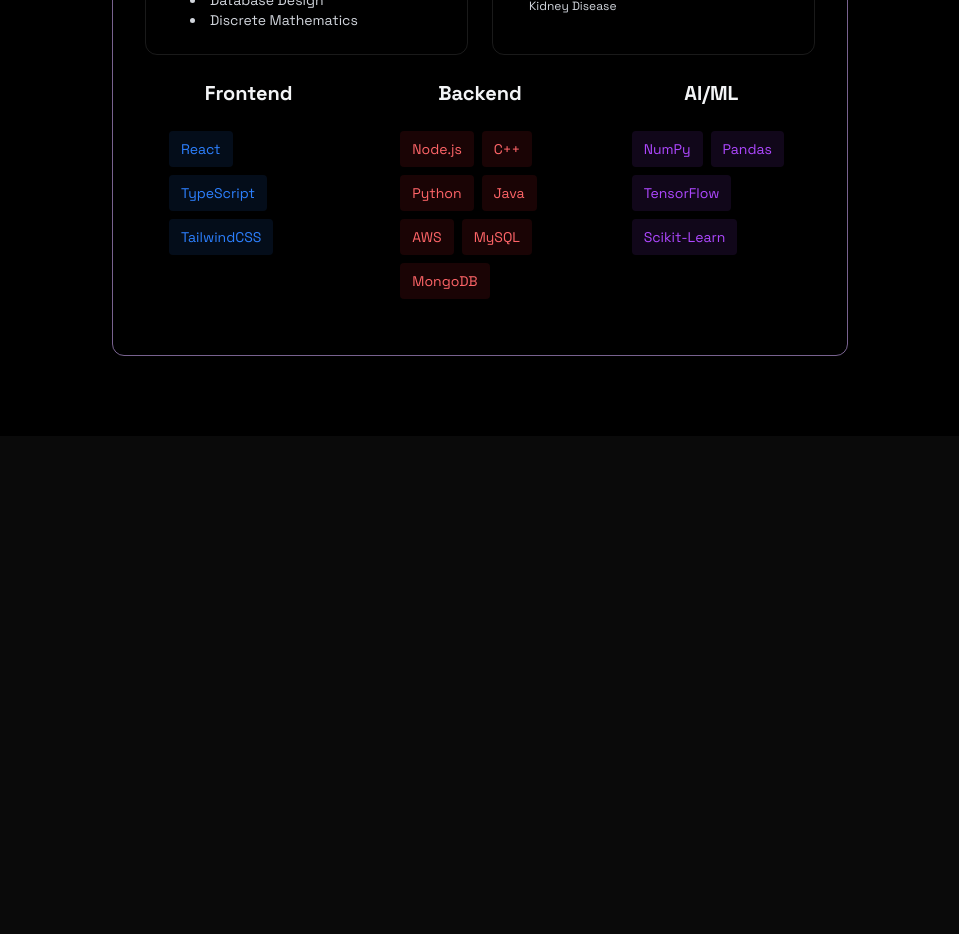
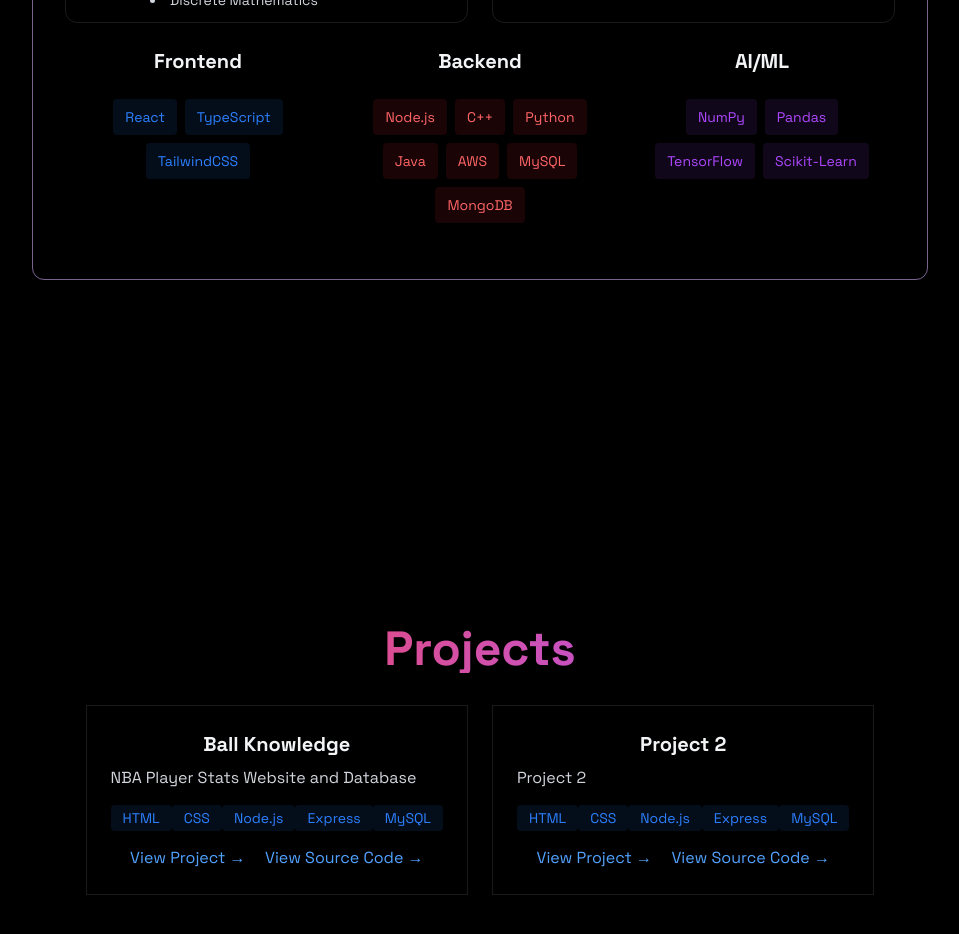
Before and after one commit to pr33tpatel/preet-dev, a React (Vite) app: page / in a window 1280 px wide. Shown: the part 1320-2254 px from the top of the page, without its empty margins (160-1119 px from the left). Before the commit the page ends 1756 px from the top, so only its background shows below. Built offline with nearby package versions, Linux system fonts and the light colour scheme.

Commit message:
added projects section, did some other minor touches

```diff
--- a/package.json
+++ b/package.json
@@ -24,6 +24,7 @@
     "eslint-plugin-react-hooks": "^5.1.0",
     "eslint-plugin-react-refresh": "^0.4.19",
     "globals": "^15.15.0",
+    "prettier-plugin-tailwindcss": "^0.6.11",
     "vite": "^6.2.0"
   }
 }
--- a/src/App.jsx
+++ b/src/App.jsx
@@ -6,6 +6,7 @@
 import { MobileMenu } from './components/MobileMenu';
 import { Home } from './components/sections/Home'
 import { About } from './components/sections/About';
+import { Projects } from './components/sections/Projects';
 function App() {
   const [isLoaded, setIsLoaded] = useState(false);
   const [menuOpen, setMenuOpen] = useState(false);
@@ -19,6 +20,7 @@
           <MobileMenu menuOpen={menuOpen} setMenuOpen={setMenuOpen} />
           <Home />
           <About />
+          <Projects />
         </div>
       </>
   )
--- a/src/components/sections/About.jsx
+++ b/src/components/sections/About.jsx
@@ -7,8 +7,8 @@
     return (
     <section id ="about" className="min-h-screen flex items-center justify-center py-20"
     >
-        <div className="max-w-3xl mx-auto px-4">
-            <h2 className="text-3xl font-bold mb-8 bg-gradient-to-r from-red-500 to-purple-600 bg-clip-text text-transparent text-center">
+        <div className="max-w-4xl mx-auto ">
+            <h2 className="text-5xl font-bold mb-8 bg-gradient-to-r from-red-500 to-purple-500 bg-clip-text text-transparent text-center">
                 About Me
             </h2>
 
@@ -19,7 +19,7 @@
             <div className="grid grid-cols-1 md:grid-cols-2 gap-6 mt-8">
 
                     {/* Education Section */}
-                    <div className="py-6 px-6 rounded-xl border-white/10 border hover:-translate-y-0.75 transition-all">
+                    <div className="py-3 px-6 rounded-xl border-white/10 border hover:-translate-y-0.75 transition-all">
                         <h3 className="text-xl font-bold text-center mb-2">Education</h3>
 
                         <div className="text-gray-300">
@@ -54,7 +54,7 @@
                     </div>
 
                     {/* Experience Section*/}
-                    <div className="p-6 rounded-xl border-white/10 border hover:-translate-y-0.75 transition-all">
+                    <div className="py-3 px-6 rounded-xl border-white/10 border hover:-translate-y-0.75 transition-all">
                         <h3 className="text-xl font-bold text-center mb-2">Experience</h3>
                         <div className="text-gray-300 space-y-4">
                             <div>
@@ -114,10 +114,10 @@
 
 
             {/* Skills Section */}
-            <div className="grid grid-cols-1 md:grid-cols-3 gap-6">
+            <div className="grid grid-cols-1 md:grid-cols-3 gap-4">
               <div className="rounded-xl p-6 hover:-translate-y-1 transition-all">
                 <h3 className="text-xl text-center font-bold mb-6">Frontend</h3>
-                <div className="flex flex-wrap gap-2">
+                <div className="flex flex-wrap justify-center gap-2">
                   {frontendSkills.map((tech, key) => (
                     <span
                       key={key}
@@ -133,7 +133,7 @@
 
               <div className="rounded-xl p-6 hover:-translate-y-1 transition-all">
                 <h3 className="text-xl text-center font-bold mb-6"> Backend</h3>
-                <div className="flex flex-wrap gap-2">
+                <div className="flex flex-wrap justify-center gap-2">
                   {backendSkills.map((tech, key) => (
                     <span
                       key={key}
@@ -148,7 +148,7 @@
               </div>
               <div className="rounded-xl p-6 hover:-translate-y-1 transition-all">
                 <h3 className="text-xl text-center font-bold mb-6">AI/ML</h3>
-                <div className="flex flex-wrap gap-2">
+                <div className="flex flex-wrap justify-center gap-2">
                   {aimlSkills.map((tech, key) => (
                     <span
                       key={key}
--- a/src/components/sections/LoadingScreen.jsx
+++ b/src/components/sections/LoadingScreen.jsx
@@ -25,7 +25,7 @@
   return (
     <div className="fixed inset-0 z-50 bg-black text-gray-100 flex flex-col items-center justify-center">
       <div className="mb-4 text-4xl font-mono font-bold">
-        {text} <span className="animate-blink ml-1"> | </span>
+        {text} <span className="animate-blink">|</span>
       </div>
 
       <div className="w-[200px] h-[2px] bg-gray-800 rounded relative overflow-hidden">
--- a/src/components/sections/Projects.jsx
+++ b/src/components/sections/Projects.jsx
@@ -0,0 +1,88 @@
+export const Projects = () => {
+    return (
+        <section id ="projects" className="min-h-screen flex items-center justify-center py-20">
+
+        <div className="max-w-5xl mx-auto ">
+            <h2 className="text-5xl font-bold mb-8 bg-gradient-to-r from-red-500 to-purple-500 bg-clip-text text-transparent text-center">
+                Projects
+            </h2>
+
+            {/* GRID FOR ALL PROJECTS */}
+            <div className="grid grid-cols-1 md:grid-cols-2 gap-6">
+
+                {/* BALL KNOWLEDGE */}
+                <div className="p-6 roudned-xl border border-white/10 hover:-translate-y-0.5 hover:border-blue-500/30 hover:shadow-[0_2px_8px_rgba(59,130,246,0.4)] transition-all">
+                    <h3 className="text-xl text-center font-bold mb-2"> Ball Knowledge </h3>
+                    <p className="text-gray-300 mb-4"> NBA Player Stats Website and Database </p>
+
+                <div className="mb-4">
+                    {["HTML", "CSS", "Node.js", "Express", "MySQL"].map((tech, key) => (
+                        <span
+                            key={key}
+                            className="bg-blue-500/10 text-blue-500 py-1 px-3 rounded text-sm hover:bg-blue-500/20
+                                        hover:shadow-[0_2px_8px_rgba(59,130,246,0.2)] transition"
+                        >
+                            {tech}
+                      </span>
+                    ))}
+                </div>
+
+                <div className="flex justify-evenly items-center">
+                    <a
+                    href="..." //add ball_knowledge here
+                    className="text-blue-400 hover:text-blue-300 transition-colors"
+                    >
+                        View Project &rarr;
+                    </a>
+                    <a
+                    href="..." //add ball_knowledge here
+                    className="text-blue-400 hover:text-blue-300 transition-colors"
+                    >
+                        View Source Code &rarr;
+                    </a>
+                </div>
+
+                </div>
+
+                {/* Project 2 */}
+                <div className="p-6 roudned-xl border border-white/10 hover:-translate-y-0.5 hover:border-blue-500/30 hover:shadow-[0_2px_8px_rgba(59,130,246,0.4)] transition-all">
+                    <h3 className="text-xl text-center font-bold mb-2"> Project 2 </h3>
+                    <p className="text-gray-300 mb-4"> Project 2 </p>
+
+                <div className="mb-4">
+                    {["HTML", "CSS", "Node.js", "Express", "MySQL"].map((tech, key) => (
+                        <span
+                            key={key}
+                            className="bg-blue-500/10 text-blue-500 py-1 px-3 rounded text-sm hover:bg-blue-500/20
+                                        hover:shadow-[0_2px_8px_rgba(59,130,246,0.2)] transition"
+                        >
+                            {tech}
+                      </span>
+                    ))}
+                </div>
+
+                <div className="flex justify-evenly items-center">
+                    <a
+                    href="..." //add ball_knowledge here
+                    className="text-blue-400 hover:text-blue-300 transition-colors"
+                    >
+                        View Project &rarr;
+                    </a>
+                    <a
+                    href="..." //add ball_knowledge here
+                    className="text-blue-400 hover:text-blue-300 transition-colors"
+                    >
+                        View Source Code &rarr;
+                    </a>
+                </div>
+
+                </div>
+
+
+            </div>
+
+
+        </div>
+        </section>
+    );
+}
```
Also changed, not shown: 1 other file (tests, documents, lock files or other folders).
